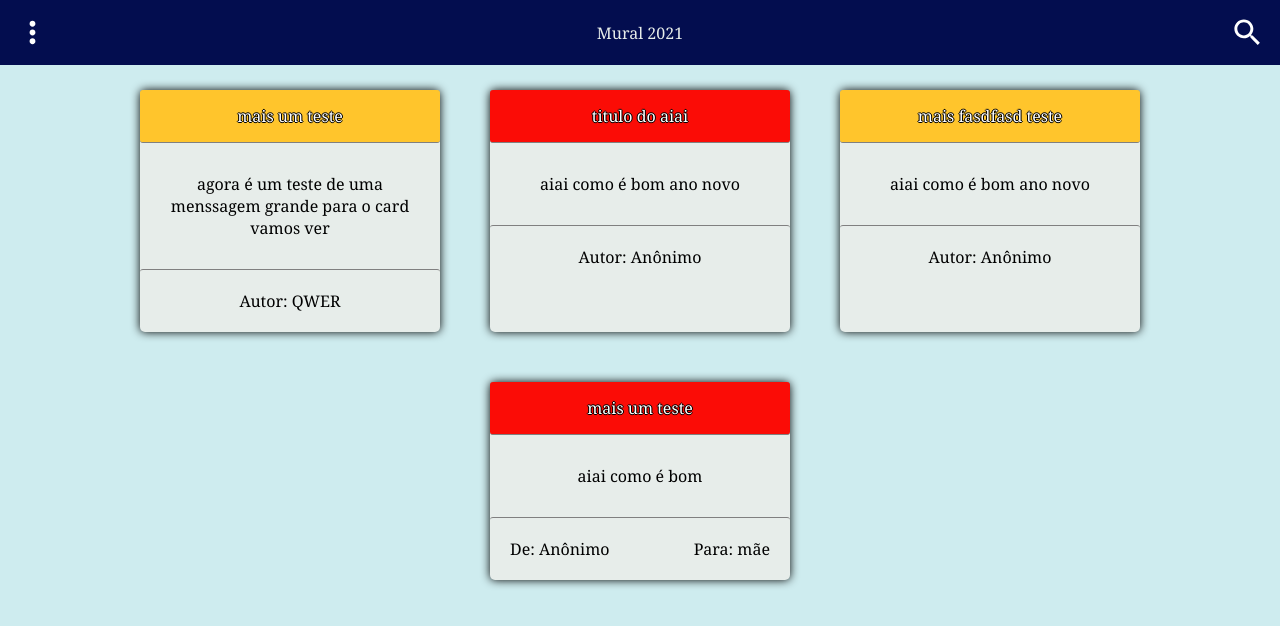
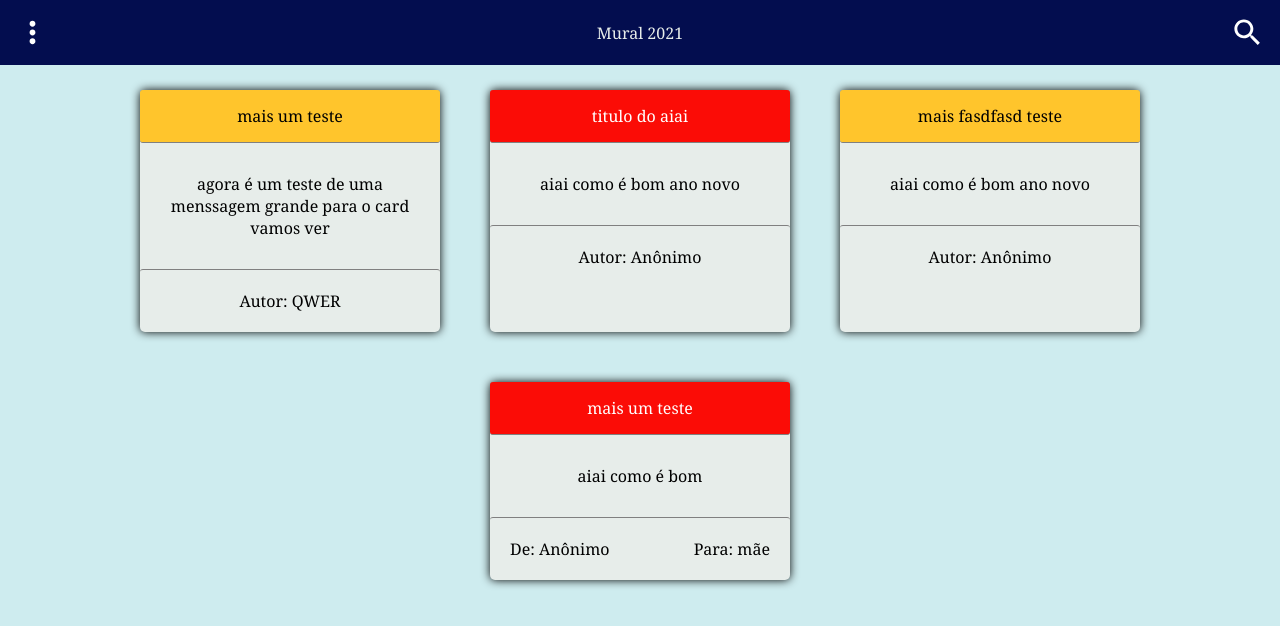
Before and after one commit to PedroLuisBrilhadori/mural-front, a website built with webpack: page src/index.html in a window 1280 px wide. Built offline with nearby package versions, Linux system fonts and the light colour scheme.

Commit message:
style: altera cor da fonte de acordo com o fundo

```diff
--- a/src/styles/card.css
+++ b/src/styles/card.css
@@ -10,10 +10,6 @@
 .card-title{
     border-bottom: 1px solid grey;
     border-radius: 3px;
-    color: white;
-
-    text-shadow: -1px 0 black, 0 1px black, 1px 0 black, 0 -1px black;
-
 
     display: flex;
     justify-content: center;
@@ -21,10 +17,12 @@
 
 .title-red{
     background-color: #fb0c06;
+    color: white;
 }
 
 .title-yellow{
     background-color:  #ffc52c;
+    color: black;
 }
 
 .card-title-text{
```
